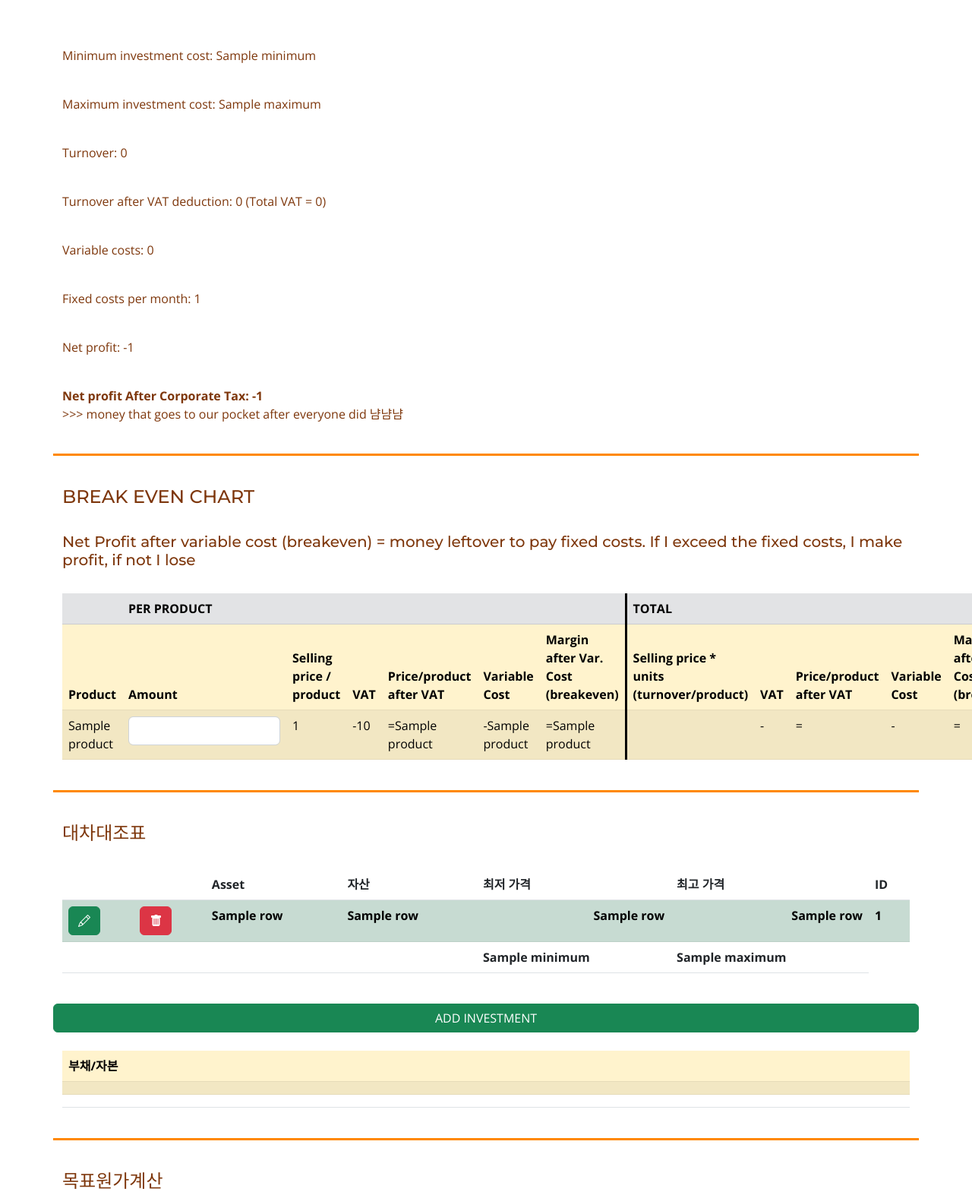
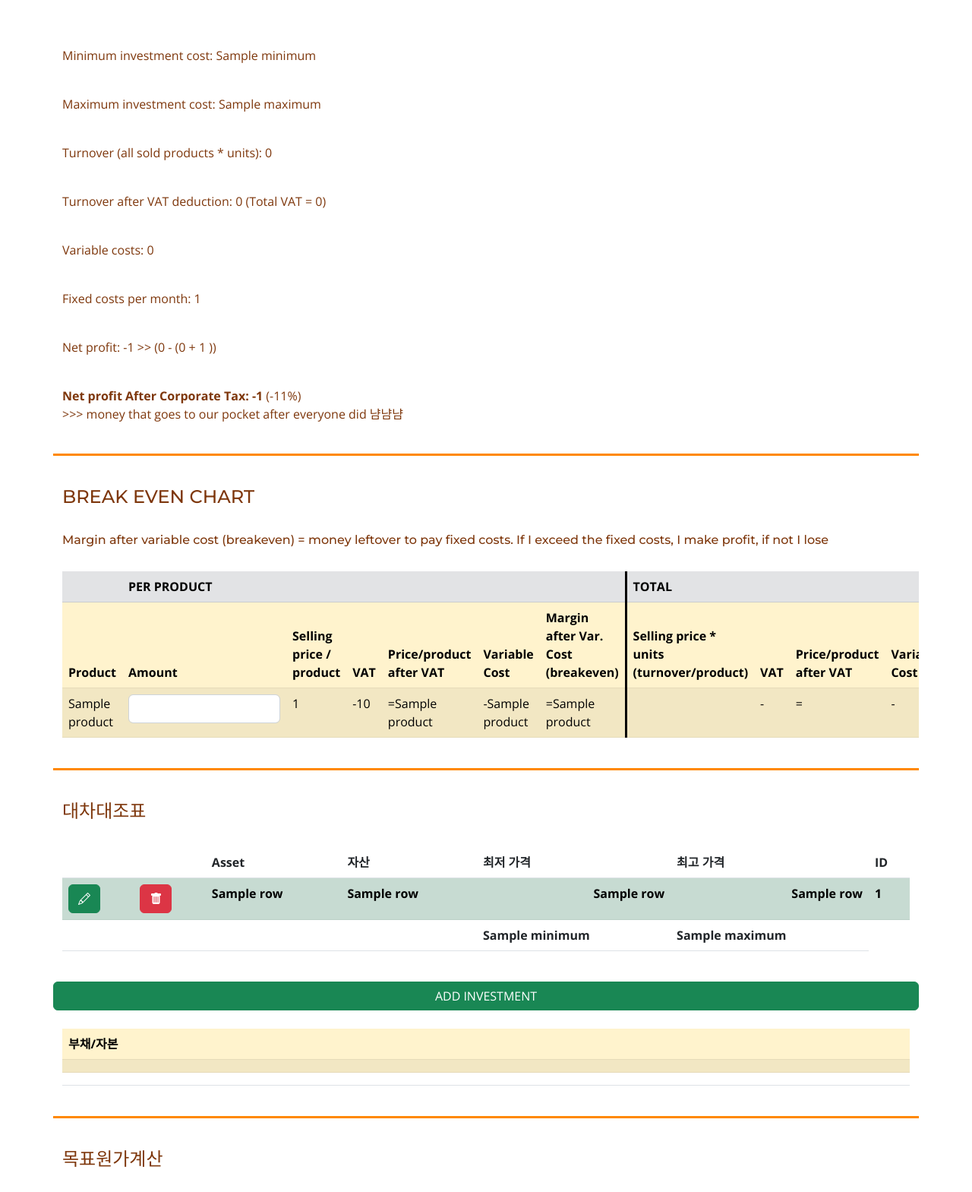
Before and after one commit to Thor1602/muin-store, a Flask app: template templates/financial_plan.html in a window 1280 px wide. Shown: the part 351-1920 px from the top of the page at 76% size. Run offline with Flask 2, Linux system fonts and the light colour scheme; the template is opened without the code that fills it: most values are stand-ins (such as "Sample title", 1, 10 or a date in 2020); lists and menus that the app fills with data are empty; parts of the project's set-up code (start-up, migrations or seed data) failed here and were passed over; some libraries are stand-ins or nearby versions.

Commit message:
added changes to the finance chart

```diff
--- a/templates/financial_plan.html
+++ b/templates/financial_plan.html
@@ -19,13 +19,13 @@
 
                 <p class="number-format">Minimum investment cost: {{ total['minimum'] }}</p>
                 <p class="number-format">Maximum investment cost: {{ total['maximum'] }}</p>
-                <p>Turnover: <span id="total-turnover"></span></p>
-                <p>Turnover after VAT deduction: <span id="turnover-after-vat"></span> (Total VAT = <span id="total-vat"></span>)</p>
-                <p>Variable costs: <span id="variable-costs"></span></p>
+                <p>Turnover (all sold products * units): <span id="total-turnover"></span></p>
+                <p>Turnover after VAT deduction: <span class="total-turnover-after-vat"></span> (Total VAT = <span id="total-vat"></span>)</p>
+                <p>Variable costs: <span class="total-variable-costs"></span></p>
                 <p>Fixed costs per month: <span class="number-format"> <span
                         id="fixedCostTotal">{{ total['total_cost'] }}</span></span></p>
-                <p>Net profit: <span id="net-profit"></span></p>
-                <p><strong>Net profit After Corporate Tax: <span id="net-profit-after-tax"></span></strong> <br> >>>
+                <p>Net profit: <span id="net-profit"></span> >> (<span class="total-turnover-after-vat"> </span> - (<span class="total-variable-costs"> </span> + <span class="number-format"> {{ total['total_cost'] }} </span>))</p>
+                <p><strong>Net profit After Corporate Tax: <span id="net-profit-after-tax"></span></strong> (-11%) <br> >>>
                     money that goes to our pocket after everyone did 냠냠냠</p>
 
 
@@ -34,8 +34,8 @@
                 {#                <div>#}
                 {#                    <canvas id="myChart"></canvas>#}
                 {#                </div>#}
-                <h5>Net Profit after variable cost (breakeven) = money leftover to pay fixed costs. If I exceed the fixed costs, I make profit, if not I lose</h5>
-                <div class="">
+                <h6>Margin after variable cost (breakeven) = money leftover to pay fixed costs. If I exceed the fixed costs, I make profit, if not I lose</h6>
+                <div class="overflow-scroll max-height-table">
                     <table class="table table-striped table-hover table-warning" id="break-even-table">
                         <thead>
                         <tr class="table-secondary table-bordered">
@@ -89,7 +89,7 @@
 
                 <hr>
                 <h4>대차대조표</h4>
-                <div class="">
+                <div class="overflow-scroll max-height-table">
 
                     <table class="table  table-striped table-hover">
                         <thead>
@@ -142,7 +142,7 @@
                         data-bs-target="#investment_modal_add"
                         type="button">ADD INVESTMENT
                 </button>
-                <div class="">
+                <div class="overflow-scroll max-height-table">
 
                     <table class="table  table-striped table-hover">
                         <thead>
@@ -164,7 +164,7 @@
                 </div>
                 <hr>
                 <h4>목표원가계산</h4>
-                <div class="">
+                <div class="overflow-scroll max-height-table">
 
                     <table class="table table-striped table-hover">
                         <thead>
@@ -222,7 +222,7 @@
                 </button>
                 <hr>
                 <h4>목표영업이익</h4>
-                <div class="">
+                <div class="overflow-scroll max-height-table">
 
                     <table class="table table-striped table-hover">
                         <thead>
@@ -664,12 +664,6 @@
                     $(this).text($(this).text().replace(/(\d)(?=(\d\d\d)+(?!\d))/g, "$1,"));
                 })
             }
-            $.fn.undigit = function () {
-                return this.each(function () {
-                    $(this).text($(this).text().replace(",", ""));
-                })
-            }
-
             function changeTable() {
                 var totalBreakeven = 0;
                 var turnoverTotal = 0;
@@ -703,8 +697,8 @@
                         totalVariableCosts += subTotalVariableCosts;
                     }
                 });
-                $('#turnover-after-vat').text(parseInt(turnoverAfterVat)).digits();
-                $('#variable-costs').text(parseInt(totalVariableCosts)).digits();
+                $('.total-turnover-after-vat').text(parseInt(turnoverAfterVat)).digits();
+                $('.total-variable-costs').text(parseInt(totalVariableCosts)).digits();
                 $('#total-turnover').text(parseInt(turnoverTotal)).digits();
                 $('#total-vat').text(parseInt(totalVAT)).digits();
 
```
